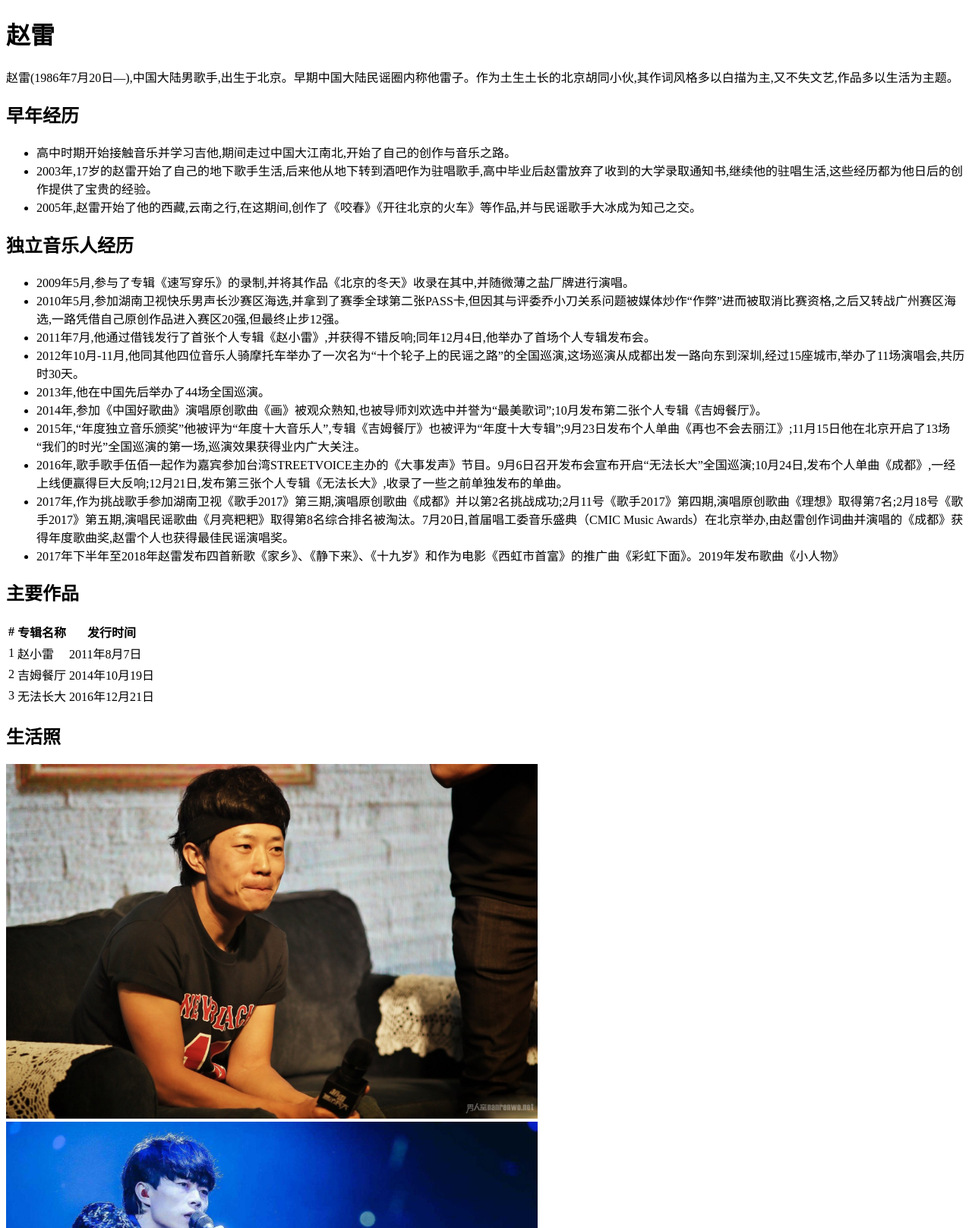
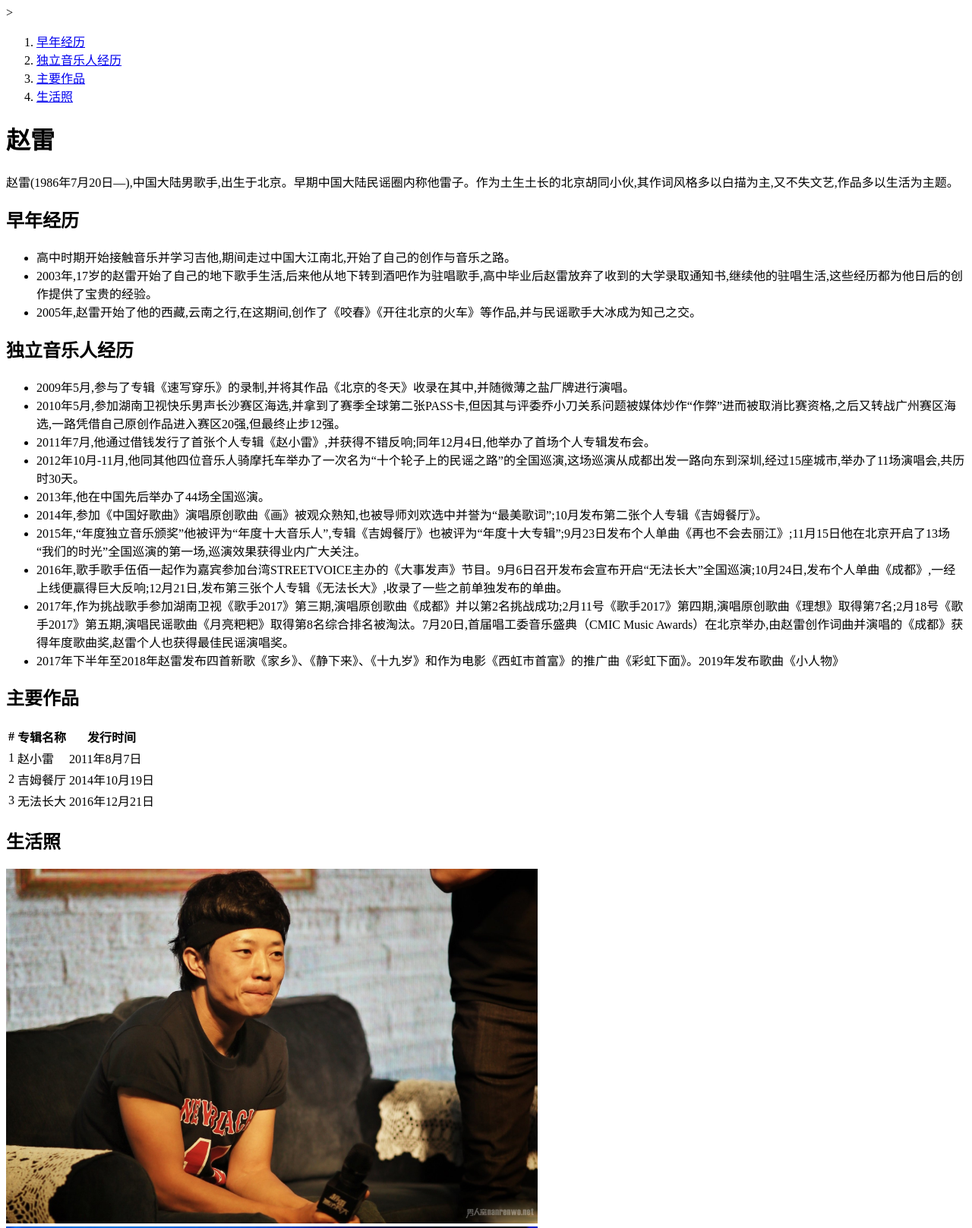
Before and after one commit to jianlong5296/zhaolei, a plain HTML site: page index.html in a window 1280 px wide. Shown: the top 1617 px of the page at 76% size. Drawn offline with Linux system fonts and the light colour scheme.

Commit message:
更新index.html

```diff
--- a/index.html
+++ b/index.html
@@ -3,18 +3,27 @@
 <head>
     <meta charset="UTF-8">
     <meta http-equiv="X-UA-Compatible" content="IE=edge">
-    <meta name="viewport" content="width=device-width, initial-scale=1.0">
+    <meta name="viewport" content="width=device-width, initial-scale=1.0, minimum-scale=1.0, maximum-scale=1.0, user-scalable=no">
+    >
     <title>赵雷</title>
     <style>
 img{max-width: 100%;}
     </style>
 </head>
 <body>
+    <nav>
+        <ol>
+            <li><a href="#zaonian">早年经历</a></li>
+            <li><a href="#duli">独立音乐人经历</a></li>
+            <li><a href="#zuopin">主要作品</a></li>
+            <li><a href="#shenghuozhao">生活照</a></li>
+        </ol>
+    </nav>
     <h1>赵雷</h1>
     <p>
         赵雷(1986年7月20日—),中国大陆男歌手,出生于北京。早期中国大陆民谣圈内称他雷子。作为土生土长的北京胡同小伙,其作词风格多以白描为主,又不失文艺,作品多以生活为主题。
     </p>
-    <h2>早年经历
+    <h2 id="zaonian">早年经历
     </h2>
     <ul>
 
@@ -23,7 +32,7 @@ img{max-width: 100%;}
             <li>   2005年,赵雷开始了他的西藏,云南之行,在这期间,创作了《咬春》《开往北京的火车》等作品,并与民谣歌手大冰成为知己之交。</li>
 
     </ul>
-    <h2>
+    <h2 id="duli">
         独立音乐人经历
     </h2>
 
@@ -39,7 +48,7 @@ img{max-width: 100%;}
             <li>2017年,作为挑战歌手参加湖南卫视《歌手2017》第三期,演唱原创歌曲《成都》并以第2名挑战成功;2月11号《歌手2017》第四期,演唱原创歌曲《理想》取得第7名;2月18号《歌手2017》第五期,演唱民谣歌曲《月亮粑粑》取得第8名综合排名被淘汰。7月20日,首届唱工委音乐盛典（CMIC Music Awards）在北京举办,由赵雷创作词曲并演唱的《成都》获得年度歌曲奖,赵雷个人也获得最佳民谣演唱奖。</li>
             <li>2017年下半年至2018年赵雷发布四首新歌《家乡》、《静下来》、《十九岁》和作为电影《西虹市首富》的推广曲《彩虹下面》。2019年发布歌曲《小人物》</li>
     </ul>
-    <h2>主要作品</h2>
+    <h2 id="zuopin">主要作品</h2>
     <table>
         <thead>
             <tr> <th>#</th>	<th>专辑名称</th><th>	发行时间</th></tr>
@@ -55,9 +64,9 @@ img{max-width: 100%;}
 
 
     </table>
-    <h2>生活照</h2>
-        <div><img width="700" src="1.jpg" alt="图片1"></div>
-        <div><img width="700" src="2.jpeg" alt="图片2"></div>
-        <div><img width="700" src="3.jpg" alt="图片3"></div>
+    <h2 id="shenghuozhao">生活照</h2>
+        <div><a href="1.jpg" target="_blank"><img width="700" src="1.jpg" alt="图片1"></a></div>
+        <div><a href="2.jpeg" target="_blank"><img width="700" src="2.jpeg" alt="图片2"></a></div>
+        <div><a href="3.jpg" target="_blank"><img width="700" src="3.jpg" alt="图片3"></a></div>
 </body>
 </html>
```
